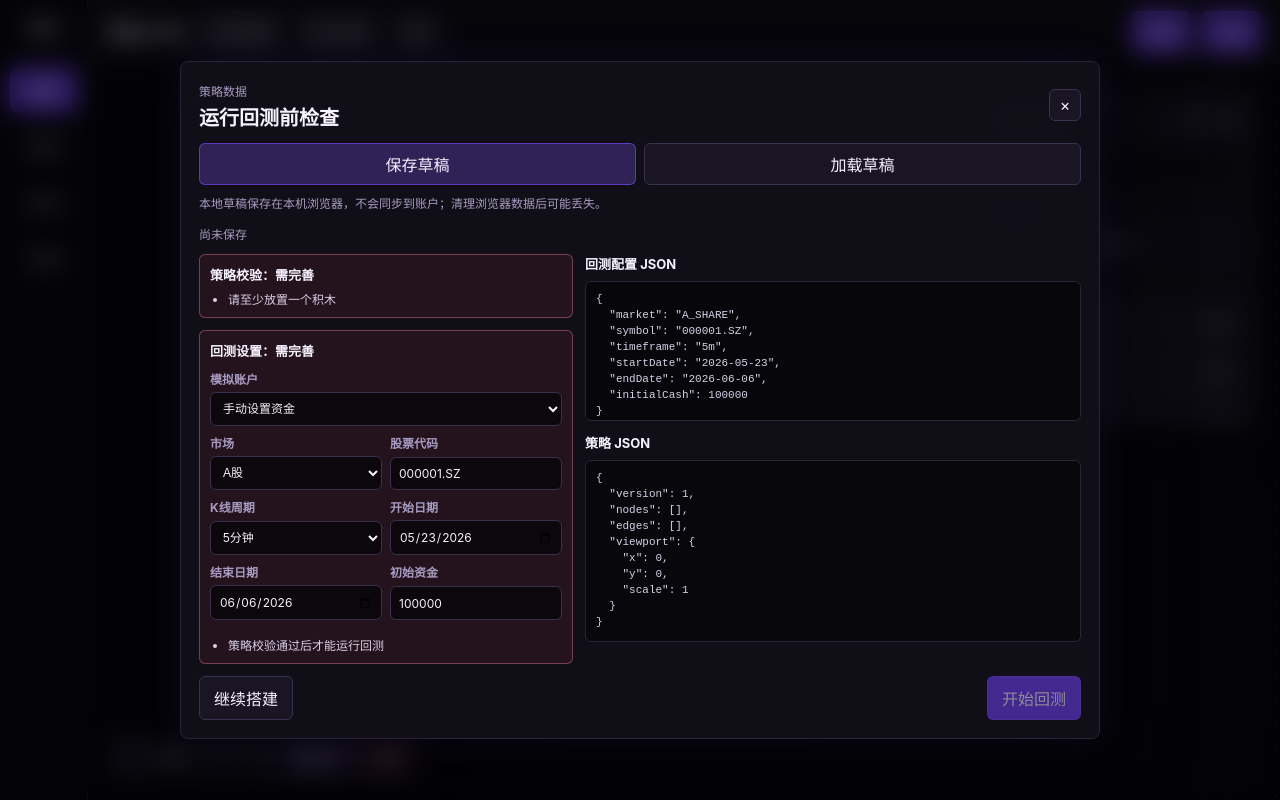
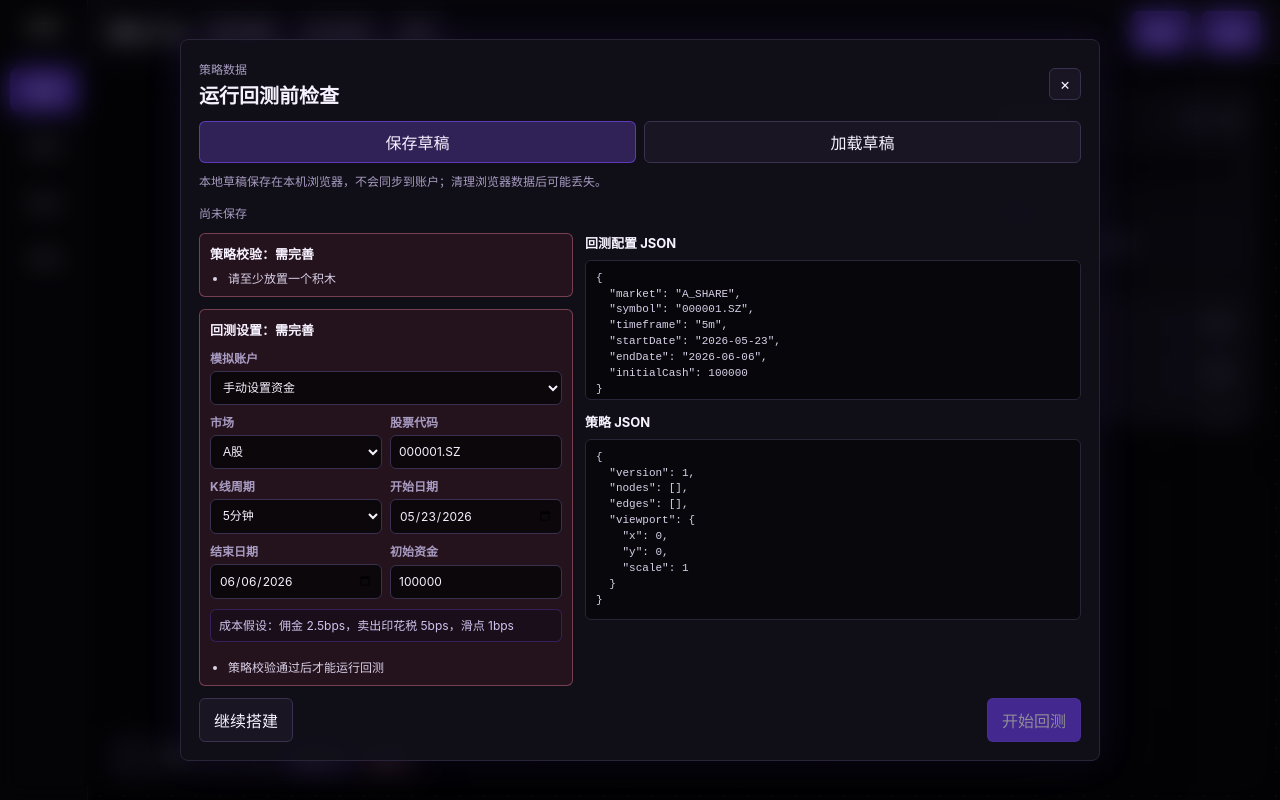
Before and after one commit to LengthXXXL/STS, a Vue app in the folder frontend/: page / in a window 1280 px wide. Both pictures are taken after a click on the button "运行回测". Built offline with nearby package versions, Linux system fonts and the light colour scheme.

Commit message:
feat: show backtest trading costs

```diff
--- a/frontend/src/components/BacktestResultVisualization.vue
+++ b/frontend/src/components/BacktestResultVisualization.vue
@@ -17,6 +17,11 @@ interface BacktestTrade {
   price: number
   quantity: number
   reason: string
+  grossAmount?: number
+  costAmount?: number
+  slippageAmount?: number
+  netCashChange?: number
+  costBreakdown?: Record<string, number>
 }
 
 interface BacktestEvent {
@@ -240,6 +245,12 @@ function formatAmount(value: number | undefined) {
   })
 }
 
+function formatSignedAmount(value: number | undefined) {
+  const numericValue = Number(value ?? 0)
+  const sign = numericValue > 0 ? '+' : ''
+  return `${sign}${formatAmount(numericValue)}`
+}
+
 function formatTradeSide(side: TradeSide) {
   return side === 'BUY' ? '买入' : '卖出'
 }
@@ -417,6 +428,8 @@ function timelineMeta(item: BacktestTimelineItem) {
           <th>方向</th>
           <th>价格</th>
           <th>数量</th>
+          <th>成本</th>
+          <th>净现金变化</th>
           <th>原因</th>
         </tr>
       </thead>
@@ -426,6 +439,8 @@ function timelineMeta(item: BacktestTimelineItem) {
           <td>{{ trade.side }}</td>
           <td>{{ formatAmount(trade.price) }}</td>
           <td>{{ trade.quantity }}</td>
+          <td>{{ formatAmount(trade.costAmount) }}</td>
+          <td>{{ formatSignedAmount(trade.netCashChange) }}</td>
           <td>{{ trade.reason }}</td>
         </tr>
       </tbody>
--- a/frontend/src/styles/base.css
+++ b/frontend/src/styles/base.css
@@ -3099,6 +3099,17 @@ button {
   font-size: 13px;
 }
 
+.backtest-cost-assumption {
+  margin: 0;
+  border: 1px solid rgba(124, 77, 255, 0.28);
+  border-radius: 6px;
+  padding: 7px 8px;
+  color: #cfc4ee;
+  background: rgba(16, 12, 26, 0.46);
+  font-size: 12px;
+  line-height: 1.45;
+}
+
 .validation-empty,
 .validation-issues,
 .backtest-empty,
--- a/frontend/src/views/BuilderView.vue
+++ b/frontend/src/views/BuilderView.vue
@@ -120,6 +120,11 @@ interface BacktestTradeResult {
   price: number
   quantity: number
   reason: string
+  grossAmount?: number
+  costAmount?: number
+  slippageAmount?: number
+  netCashChange?: number
+  costBreakdown?: Record<string, number>
 }
 
 interface BacktestEventResult {
@@ -938,6 +943,12 @@ const backtestSummary = computed(() =>
 )
 const canPrepareMarketData = computed(() => marketDataPrompt.value?.hasTradingDays !== false)
 
+const costAssumptionText = computed(() =>
+  backtestSettings.market === 'A_SHARE'
+    ? '成本假设：佣金 2.5bps，卖出印花税 5bps，滑点 1bps'
+    : '成本假设：零佣金，SEC/FINRA 卖出监管费，滑点 1bps'
+)
+
 const backtestJson = computed(() => JSON.stringify(backtestConfig.value, null, 2))
 
 const reviewModalTitle = computed(() =>
@@ -2824,6 +2835,7 @@ function clearCanvas() {
                   />
                 </label>
               </form>
+              <p class="backtest-cost-assumption">{{ costAssumptionText }}</p>
               <p v-if="isLoadingSimulationAccounts" class="backtest-account-status">
                 正在加载模拟账户
               </p>
```
Also changed, not shown: 1 other file (tests, documents, lock files or other folders).
